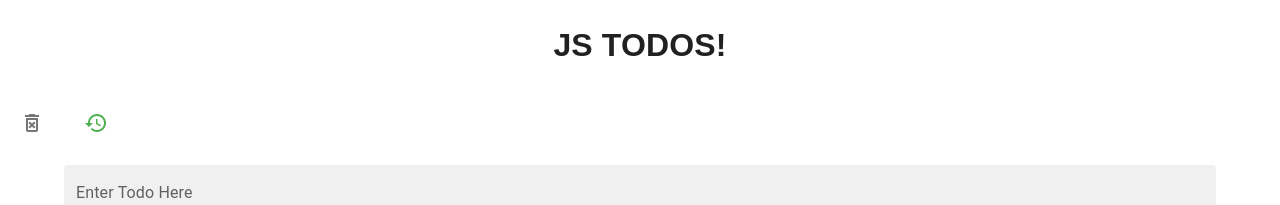
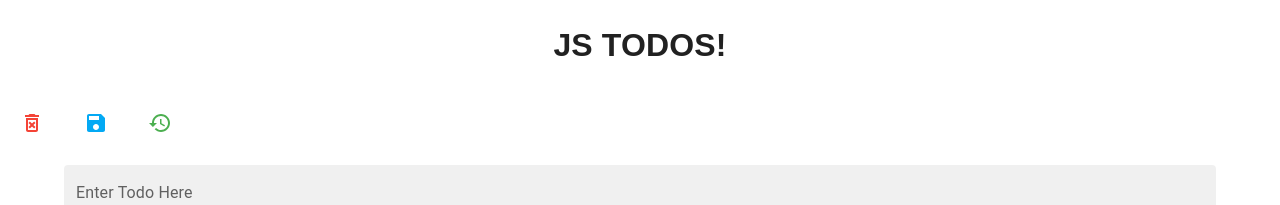
Before and after one commit to jstaples50/js_todo_app, a React (Create React App) app: page / in a window 1280 px wide. Shown: the top 205 px of the page. Built offline with nearby package versions, Linux system fonts and the light colour scheme.

Commit message:
Separated the save todo list functionality into separate component

```diff
--- a/src/helper/localStorage.js
+++ b/src/helper/localStorage.js
@@ -64,9 +64,9 @@ export const deleteAllTodos = () => {
   localStorage.removeItem("Todos");
 };
 
-export const createSavedTodosInLocalStorage = () => {
+export const createSavedTodosInLocalStorage = (listName) => {
   const todoArray = getTodosFromLocalStorage();
-  localStorage.setItem(`Todo-${uuidv4()}`, JSON.stringify(todoArray));
+  localStorage.setItem(listName, JSON.stringify(todoArray));
 };
 
 // CATEGORIES
--- a/src/scenes/TodoFeed.jsx
+++ b/src/scenes/TodoFeed.jsx
@@ -20,7 +20,8 @@ import {
 import Button from "@mui/material/Button";
 import DeleteForeverOutlinedIcon from "@mui/icons-material/DeleteForeverOutlined";
 import RestoreIcon from "@mui/icons-material/Restore";
-import { grey, red, green } from "@mui/material/colors";
+import SaveIcon from "@mui/icons-material/Save";
+import { grey, red, green, lightBlue } from "@mui/material/colors";
 import { v4 as uuidv4 } from "uuid";
 import { sortByStatusAndDate } from "../helper/helperFunctions";
 import {
@@ -31,17 +32,6 @@ import {
   getAndSaveTodoListFromLocalStorage,
 } from "../helper/localStorage";
 import ToDo from "./components/Todo";
-
-// const ITEM_HEIGHT = 48;
-// const ITEM_PADDING_TOP = 8;
-// const MenuProps = {
-//   PaperProps: {
-//     style: {
-//       maxHeight: ITEM_HEIGHT * 4.5 + ITEM_PADDING_TOP,
-//       width: 250,
-//     },
-//   },
-// };
 
 const TodoFeed = ({
   categoryArray,
@@ -130,6 +120,7 @@ const TodoFeed = ({
         alignItems={"center"}
       >
         <DeleteDialog handleAllTodosDelete={handleAllTodosDelete} />
+        <SaveDialog handleAllTodosDelete={handleAllTodosDelete} />
         <RestoreDialog
           childChange={childChange}
           setChildChange={setChildChange}
@@ -320,18 +311,15 @@ const DeleteDialog = ({ handleAllTodosDelete }) => {
     setOpen(false);
   };
 
-  // !!!!!!!!
-  const handleSaveAndDelete = () => {
-    createSavedTodosInLocalStorage();
-    handleAllTodosDelete();
-    setOpen(false);
-  };
-
   return (
     <div>
       <IconButton
         onClick={handleClickOpen}
-        sx={{ "&:hover": { color: red[500], bgcolor: red[50] }, m: "12px" }}
+        sx={{
+          "&:hover": { color: red[500], bgcolor: red[50] },
+          m: "12px",
+          color: red[500],
+        }}
       >
         <DeleteForeverOutlinedIcon />
       </IconButton>
@@ -348,10 +336,90 @@ const DeleteDialog = ({ handleAllTodosDelete }) => {
           <Button onClick={handlePermanentDelete}>
             Permanently Delete Todos
           </Button>
-          <Button onClick={handleSaveAndDelete} autoFocus>
-            Save Todos and Start New Feed
-          </Button>
         </DialogActions>
+      </Dialog>
+    </div>
+  );
+};
+
+const SaveDialog = ({ handleAllTodosDelete }) => {
+  const [open, setOpen] = useState(false);
+  const [namedTodoList, setNamedTodoList] = useState("");
+
+  const handleClickOpen = () => {
+    setOpen(true);
+  };
+
+  const handleClose = () => {
+    setOpen(false);
+  };
+
+  const handleListNameChange = (e) => {
+    setNamedTodoList(e.target.value);
+  };
+
+  // !!!!!!!!
+  const handleSaveAndDelete = () => {
+    createSavedTodosInLocalStorage(namedTodoList);
+    handleAllTodosDelete();
+    setNamedTodoList("");
+    setOpen(false);
+  };
+
+  const handleSubmit = (e) => {
+    e.preventDefault();
+    handleSaveAndDelete();
+  };
+
+  return (
+    <div>
+      <IconButton
+        onClick={handleClickOpen}
+        sx={{
+          "&:hover": { color: lightBlue[500], bgcolor: lightBlue[50] },
+          m: "12px",
+          color: lightBlue[500],
+        }}
+      >
+        <SaveIcon />
+      </IconButton>
+      <Dialog
+        open={open}
+        onClose={handleClose}
+        aria-labelledby="alert-dialog-title"
+        aria-describedby="alert-dialog-description"
+      >
+        <DialogTitle id="alert-dialog-title">
+          {"Save Your Todo List?"}
+        </DialogTitle>
+        <form onSubmit={handleSubmit}>
+          <DialogActions>
+            <TextField
+              id="filled-basic"
+              label="Enter List Name"
+              placeholder="Enter List Name"
+              variant="filled"
+              autoComplete="off"
+              value={namedTodoList}
+              onChange={handleListNameChange}
+              fullWidth
+              sx={{
+                width: "90%",
+                m: "10px auto",
+              }}
+              InputProps={{
+                sx: {
+                  "& input": {
+                    textAlign: "center",
+                  },
+                },
+              }}
+            />
+            <Button onClick={handleSaveAndDelete} autoFocus>
+              Save Todos and Start New Feed
+            </Button>
+          </DialogActions>
+        </form>
       </Dialog>
     </div>
   );
```
